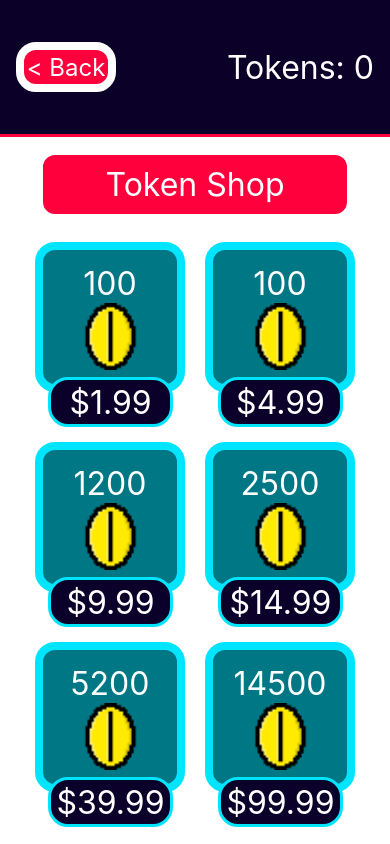
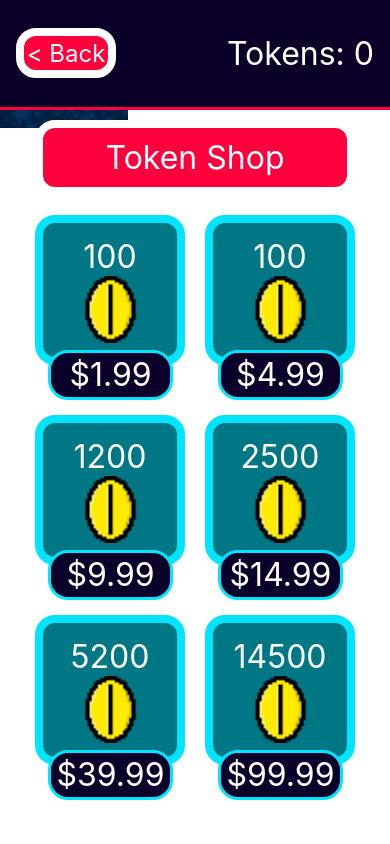
Before and after one commit to davavi02/IoTClaw-Senior-Design-2025-26, a React Native app in the folder frontend/: screen /Login in a window 390 px wide. Built offline with nearby package versions, Linux system fonts and the light colour scheme; no server answers; what expo-auth-session, expo-web-browser would draw is missing.

Commit message:
padding fix

```diff
--- a/frontend/components/ShopScreen.tsx
+++ b/frontend/components/ShopScreen.tsx
@@ -67,7 +67,7 @@ const styles = StyleSheet.create({
     borderColor: "#FF003C",
     alignItems: "center",
     justifyContent: "space-between",
-    padding: 16,
+    paddingHorizontal: 16,
   },
   shopBannerContainer: {
     padding: 10,
```
